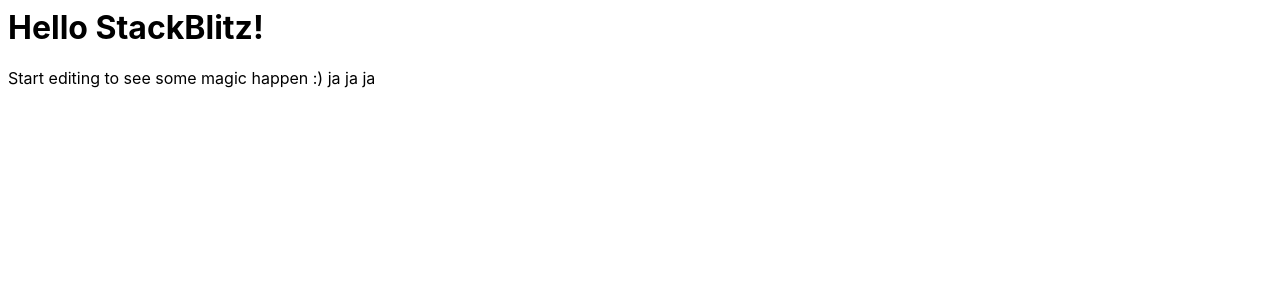
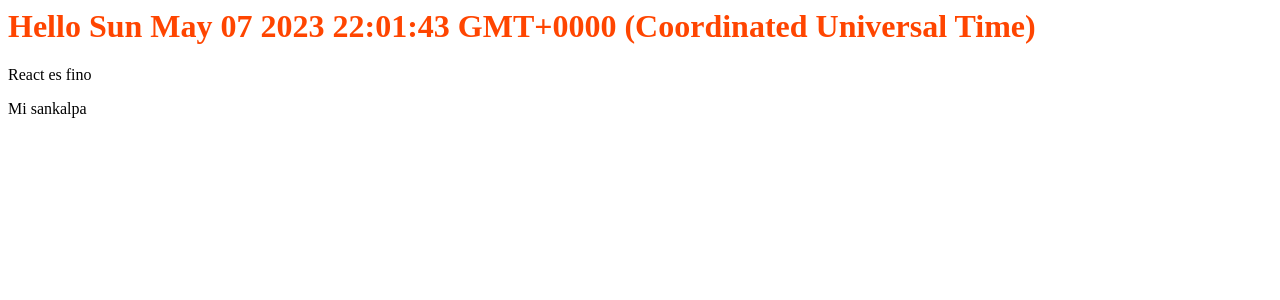
Before and after one commit to ocpuntocom/react-qhfn2e, a React (Create React App) app: page / in a window 1280 px wide. Shown: the top 300 px of the page. Built offline with nearby package versions, Linux system fonts and the light colour scheme.

Commit message:
2 files modified

```diff
--- a/src/index.js
+++ b/src/index.js
@@ -1,13 +1,27 @@
-import React, { StrictMode } from 'react';
-import { createRoot } from 'react-dom/client';
+import React from 'react';
+import ReactDOM from 'react-dom/client';
+import './style.css';
 
-import App from './App';
 
-const rootElement = document.getElementById('root');
-const root = createRoot(rootElement);
+function Header() {
+  const clock = Date().toLocaleString();
+  return <h1 className="orange"> Hello {clock} </h1> ;
+}
+function Page() {
+  return (
+    <>
+    <Header />
+    <p> React es fino</p>
+    <p>Mi sankalpa</p>
+    </>
+    );
+}
 
-root.render(
-  <StrictMode>
-    <App />
-  </StrictMode>
-);
+
+
+
+const rootEl = document.querySelector('#root');
+const root = ReactDOM.createRoot(rootEl);
+setInterval(function(){
+  root.render(Page());
+},1000);
--- a/src/style.css
+++ b/src/style.css
@@ -1,5 +1,3 @@
-h1,
-p {
-  font-family: -apple-system, BlinkMacSystemFont, 'Segoe UI', Roboto, Oxygen,
-    Ubuntu, Cantarell, 'Open Sans', 'Helvetica Neue', sans-serif;
+.orange {
+  color: orangered;
 }
```
